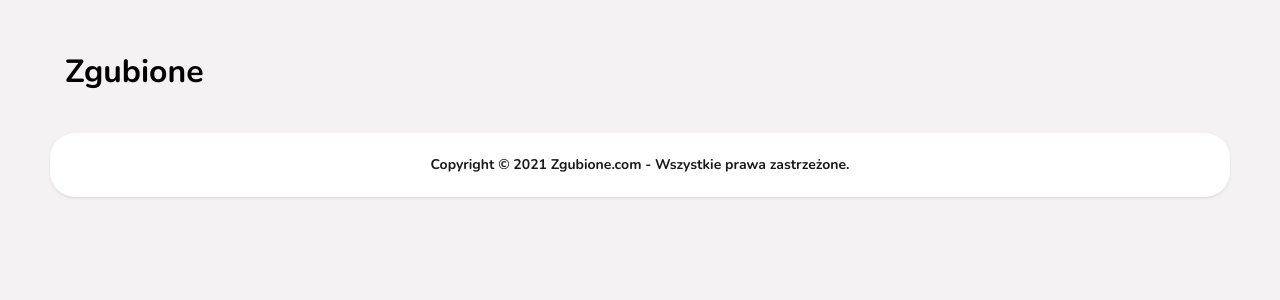
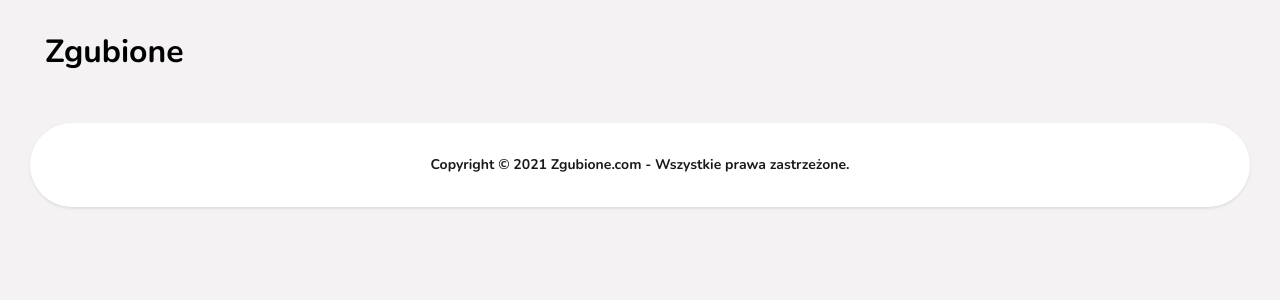
Before and after one commit to artmucha/z-z-web, a Next.js app: page /1 in a window 1280 px wide. Shown: the top 300 px of the page. Built offline with nearby package versions, Linux system fonts and the light colour scheme.

Commit message:
desktop home page done

```diff
--- a/components/Layout.js
+++ b/components/Layout.js
@@ -1,6 +1,6 @@
 import Link from 'next/link';
 import Head from 'next/head';
-import { footer } from 'styles/Layout.module.css'
+import { footer, container } from 'styles/Layout.module.css'
 
 const Layout = ({ children, title = 'Zgubione.com', description = 'Opis będzie później' }) => {
   return (
@@ -15,8 +15,10 @@
 			{children}
 
 			<footer className={footer}>
-				Copyright © {new Date().getFullYear()} <Link href="https://zgubione.com"><a>Zgubione.com</a></Link> - Wszystkie prawa zastrzeżone.
-			</footer>
+        <div className={container}>
+          Copyright © {new Date().getFullYear()} <Link href="https://zgubione.com"><a>Zgubione.com</a></Link> - Wszystkie prawa zastrzeżone.
+        </div>
+      </footer>
     </>
   )
 }
--- a/styles/Layout.module.css
+++ b/styles/Layout.module.css
@@ -2,14 +2,16 @@
 	width: 100%;
 	background-color: #ffffff;
 	color: #1a1a1a;
-	padding: 20px 15px;
+	padding-top: 15px;
+	padding-bottom: 5px;
 	border-radius: 25px;
 	box-shadow: 0 2px 2px 0 rgba(0, 0, 0, 0.05), 0 1px 5px 0 rgba(0, 0, 0, 0.04);
 }
 
 .footer {
-	padding: 20px 10px;
-	margin-top: 20px;
+	padding-top: 15px;
+	padding-bottom: 15px;
+	margin-top: 30px;
 	line-height: 1.7;
 	font-weight: 700;
 	background-color: #ffffff;
@@ -22,19 +24,47 @@
 
 .container {
 	width: 100%;
-	max-width: 1400px;
+	max-width: 1600px;
 	margin: 0 auto;
 	padding-left: 15px;
 	padding-right: 15px;
 }
 
-@media (min-width: 992px) {
+.grid {
+	display: grid;
+	grid-row-gap: 15px;
+}
+
+@media (min-width: 400px) {
+	.grid {
+		grid-column-gap: 15px;
+		grid-template-columns: 1fr 1fr;
+	}
+}
+
+@media (min-width: 768px) {
 	.header {
-		padding: 20px 15px;
+		padding-top: 30px;
+		padding-bottom: 20px;
 	}
 
 	.footer {
-		padding: 20px 15px;
-		margin-top: 40px;
+		padding-top: 30px;
+		padding-bottom: 30px;
+		margin-top: 50px;
+	}
+
+	.grid {
+		grid-template-columns: 1fr 1fr 1fr 1fr;
 	}
 }
+
+@media (min-width: 992px) {
+	.header {
+		border-radius: 80px;
+	}
+
+	.footer {
+		border-radius: 80px;
+	}
+}
--- a/styles/Searcher.module.css
+++ b/styles/Searcher.module.css
@@ -1,9 +1,13 @@
-.searcher {
+.form {
 	display: flex;
 	flex-direction: column;
 	align-items: center;
 	width: 100%;
 	max-width: 600px;
+}
+
+.searcher {
+	width: 100%;
 	height: 52px;
 	margin: 15px 0;
 	border: 1px solid #00b956;
--- a/styles/globals.css
+++ b/styles/globals.css
@@ -21,8 +21,8 @@
 	box-sizing: border-box;
 }
 
-@media (min-width: 992px) {
+@media (min-width: 768px) {
 	body {
-		padding: 50px;
+		padding: 30px;
 	}
 }
```
Also changed, not shown: components/Header.js (+5 -3 lines), components/Searcher.js (+7 -9 lines), pages/index.js (+9 -4 lines), styles/Home.module.css (+31 -0 lines).
